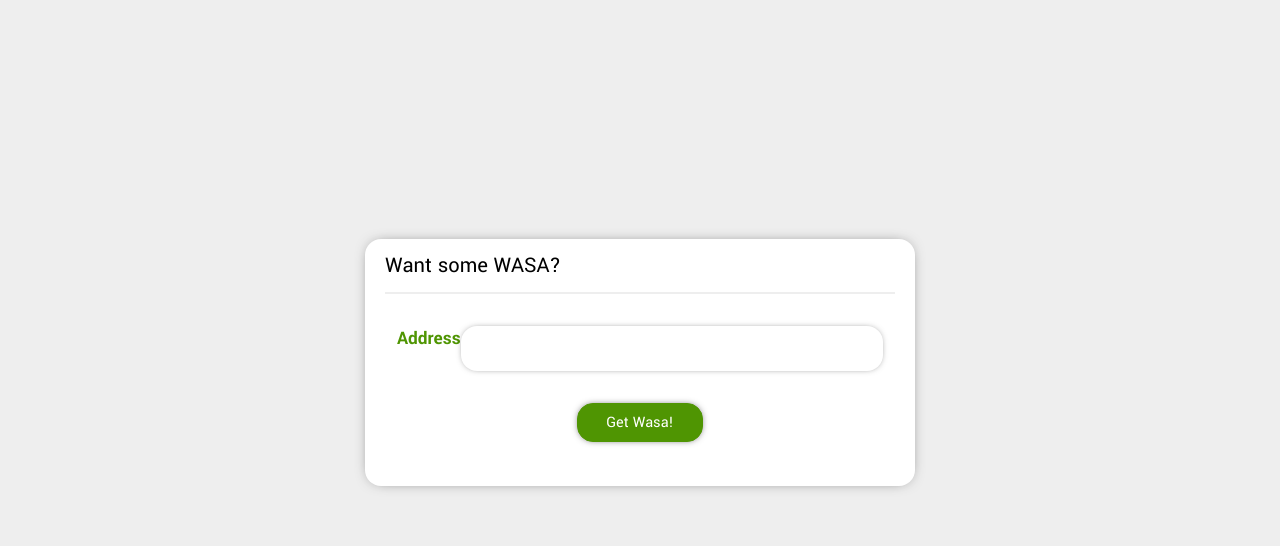
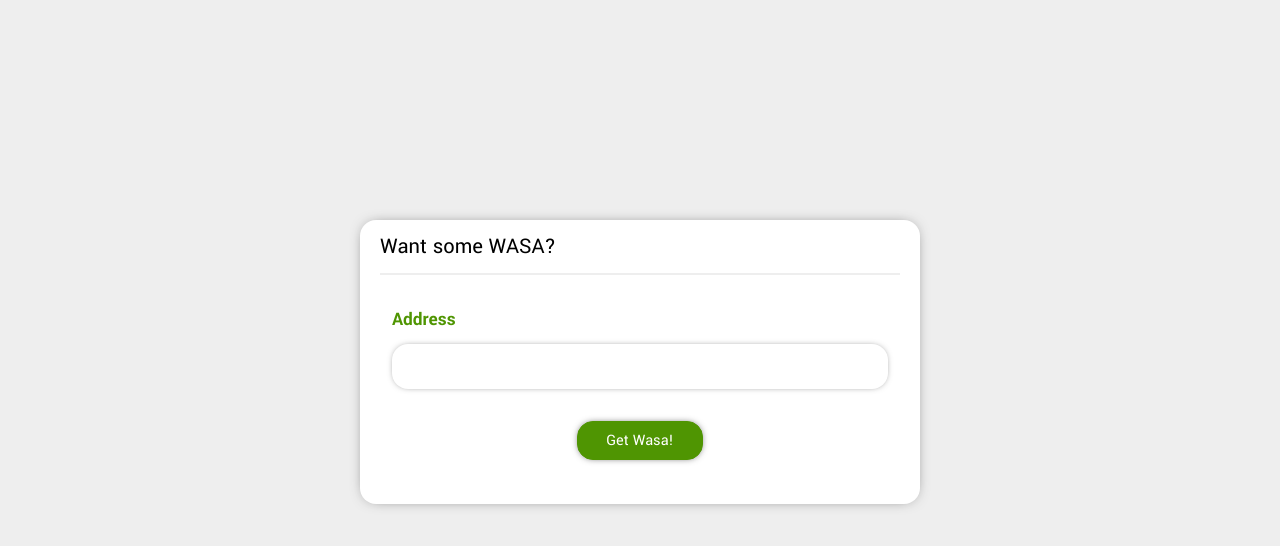
Before and after one commit to Wasakachain/Faucet, a website: page public/index.html in a window 1280 px wide. Shown: the part 74-620 px from the top of the page. Drawn offline with Linux system fonts and the light colour scheme.

Commit message:
css fixes

```diff
--- a/public/index.css
+++ b/public/index.css
@@ -251,7 +251,7 @@ h1 {
     flex-direction: column;
     background: white;
     width: 100%;
-    max-width: 550px;
+    max-width: 560px;
     border-radius: 1em;
     box-shadow: 0 0 15px -7px rgba(0, 0, 0, 0.8);
     padding: 12px 20px;
@@ -279,6 +279,7 @@ h1 {
 
 .address-fieldset {
     display: flex;
+    flex-direction: column;
 }
 
 .address-label {
@@ -351,7 +352,7 @@ h1 {
     font-size: 0.95em;
 }
 
-.tx-wrapper > a,
+.tx-wrapper > a:hover,
 .address-link:hover {
     text-decoration: underline;
 }
```
